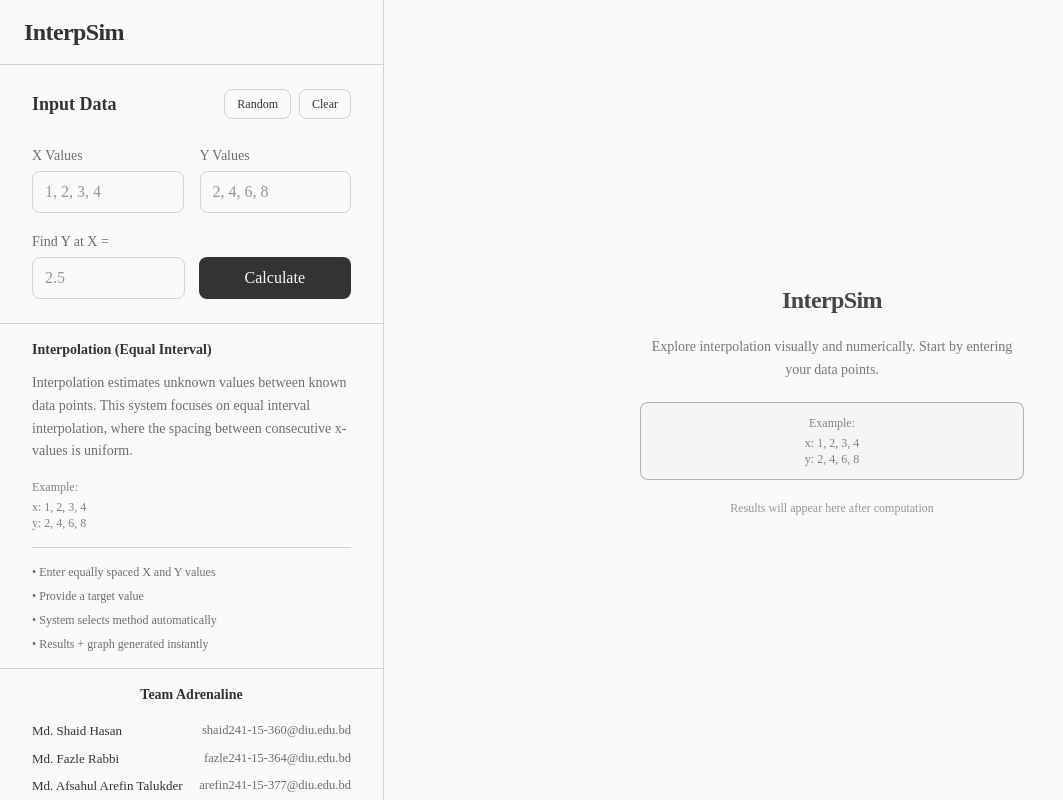
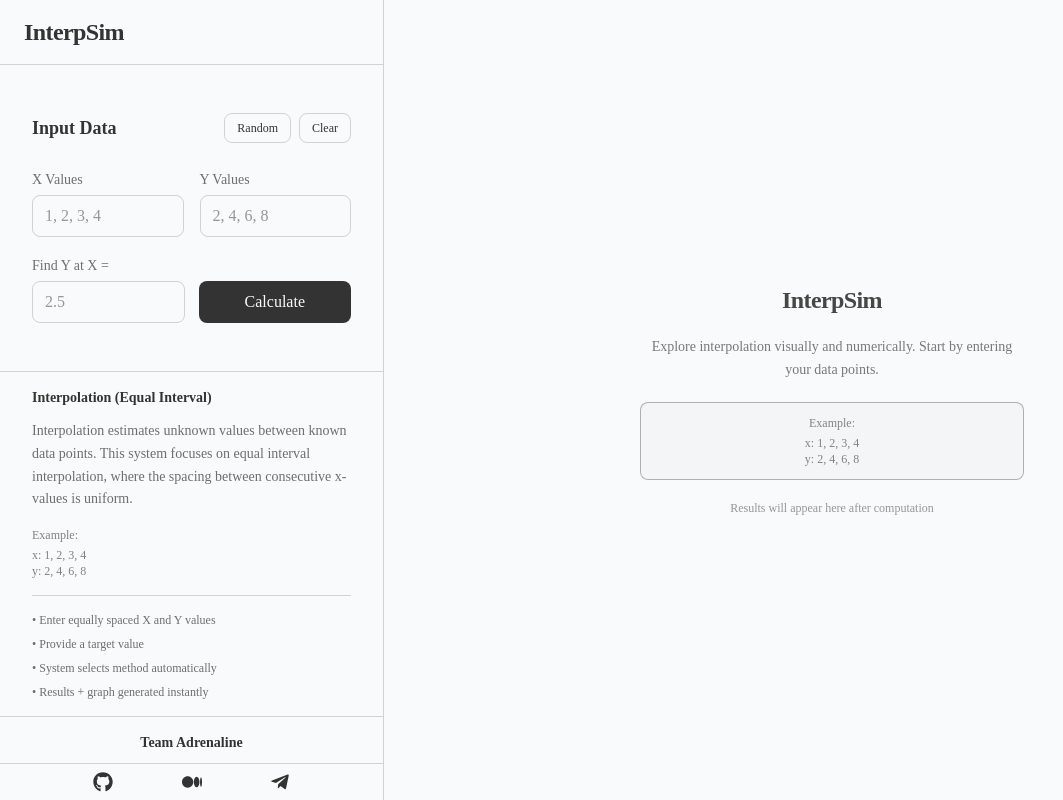
Before and after one commit to imshaid/InterpSim, a React (Vite) app in the folder frontend/: page / in a window 1280 px wide. Shown: the whole page, without its empty margins (0-1063 px from the left). Built offline with nearby package versions, Linux system fonts and the light colour scheme; no server answers.

Commit message:
feat: add static social bar with evenly spaced icons

```diff
--- a/frontend/src/App.jsx
+++ b/frontend/src/App.jsx
@@ -6,6 +6,8 @@ import InputPanel from "./components/InputPanel";
 import ProblemBlock from "./components/ProblemBlock";
 import ProblemTabs from "./components/ProblemTabs";
 import { solveInterpolation } from "./services/api";
+import { FaGithub, FaTelegramPlane } from "react-icons/fa";
+import { FaMedium } from "react-icons/fa6";
 
 function App() {
   useEffect(() => {
@@ -101,7 +103,6 @@ function App() {
             onClick={() => setIsDrawerOpen(false)}
           />
         )}
-
         {/* LEFT PANEL (DRAWER ON MOBILE) */}
         <div
           className={`
@@ -110,12 +111,12 @@ function App() {
     bg-[var(--color-base)]
     transform transition-transform duration-300
     ${isDrawerOpen ? "translate-x-0" : "-translate-x-full lg:translate-x-0"}
-    flex flex-col overflow-y-auto scrollbar-thin
+    flex flex-col
     border-b lg:border-b-0 lg:border-r border-[var(--color-primary)]/20
   `}
         >
-          {/* TOP: NAME */}
-          <div className="px-4 sm:px-6 py-4 border-b border-[var(--color-primary)]/20 flex justify-between items-center">
+          {/* 🔹 TOP: NAME (STATIC) */}
+          <div className="px-4 sm:px-6 py-4 border-b border-[var(--color-primary)]/20 flex justify-between items-center shrink-0">
             <a
               href="https://interpsim.vercel.app"
               className="text-xl sm:text-2xl font-semibold tracking-tight hover:opacity-80 transition"
@@ -131,8 +132,10 @@ function App() {
             </button>
           </div>
 
+          {/* 🔹 MIDDLE (SCROLLABLE) */}
+          <div className="flex-1 overflow-y-auto scrollbar-thin">
             {/* INPUT */}
-          <div className="flex-1 flex items-center justify-center px-4 sm:px-6 md:px-8 border-b border-[var(--color-primary)]/20">
+            <div className="flex items-center justify-center px-4 sm:px-6 md:px-8 border-b border-[var(--color-primary)]/20 py-6">
               <div className="w-full max-w-md">
                 <InputPanel onSolve={handleSolve} />
               </div>
@@ -145,9 +148,9 @@ function App() {
               </p>
 
               <p className="text-xs sm:text-sm opacity-70 leading-relaxed">
-              Interpolation estimates unknown values between known data points.
-              This system focuses on equal interval interpolation, where the
-              spacing between consecutive x-values is uniform.
+                Interpolation estimates unknown values between known data
+                points. This system focuses on equal interval interpolation,
+                where the spacing between consecutive x-values is uniform.
               </p>
 
               <div className="mt-4 text-xs opacity-60">
@@ -211,6 +214,36 @@ function App() {
                     </a>
                   </div>
                 ))}
+              </div>
+            </div>
+          </div>
+
+          {/* 🔹 BOTTOM: SOCIAL (STATIC) */}
+          <div className="px-6 py-2 border-t border-[var(--color-primary)]/20 shrink-0">
+            <div className="flex justify-evenly items-center">
+              <a
+                href="https://github.com/imshaid"
+                target="_blank"
+                className="flex items-center justify-center hover:opacity-70 transition"
+              >
+                <FaGithub size={20} />
+              </a>
+
+              <a
+                href="https://imshaid.medium.com"
+                target="_blank"
+                className="flex items-center justify-center hover:opacity-70 transition"
+              >
+                <FaMedium size={20} />
+              </a>
+
+              <a
+                href="https://t.me/imsurjo"
+                target="_blank"
+                className="flex items-center justify-center hover:opacity-70 transition"
+              >
+                <FaTelegramPlane size={20} />
+              </a>
             </div>
           </div>
         </div>
--- /dev/null
+++ b/package.json
@@ -0,0 +1,5 @@
+{
+  "dependencies": {
+    "react-icons": "^5.6.0"
+  }
+}
```
Also changed, not shown: 1 other file (tests, documents, lock files or other folders). Lines whose indentation alone changed are shown as unchanged.
